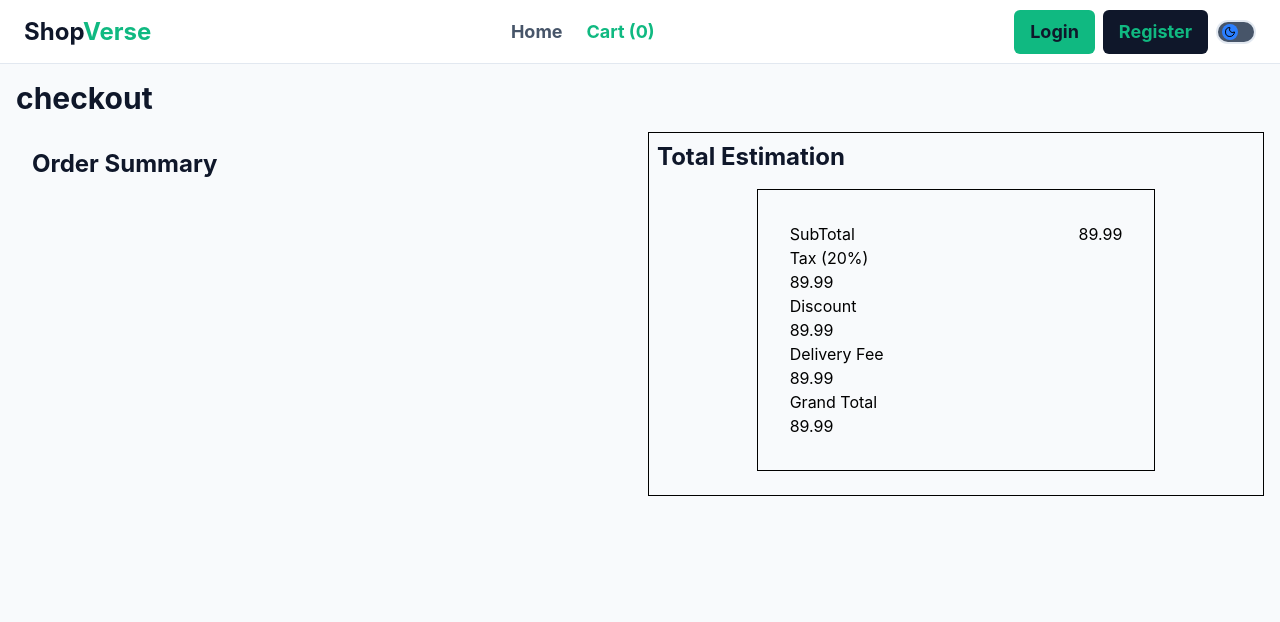
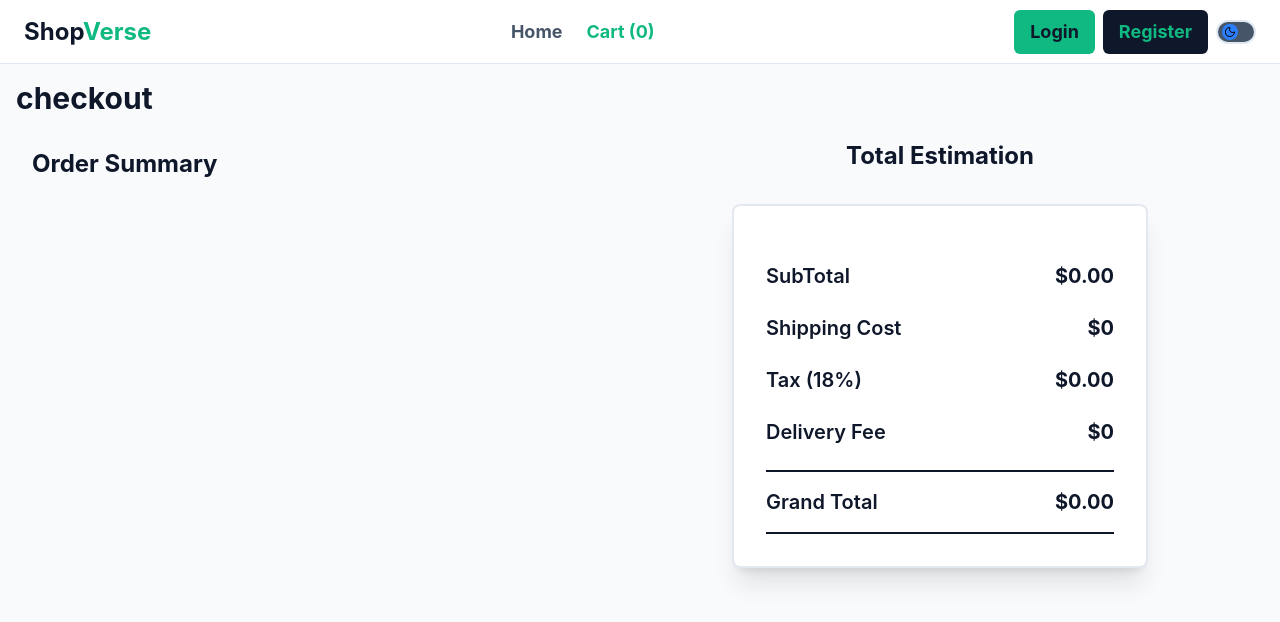
Before and after one commit to Puneetkumarboinpally/ShopVerse-React-E-Commerce-Experience, a React (Vite) app in the folder ShopVerse/: page /cart in a window 1280 px wide. Shown: the top 622 px of the page. Built offline with nearby package versions, Linux system fonts and the light colour scheme.

Commit message:
Total Calculation section updated

```diff
--- a/ShopVerse/src/context/CartContext.jsx
+++ b/ShopVerse/src/context/CartContext.jsx
@@ -43,9 +43,39 @@ const CartProvider = ({ children }) => {
     const removeFromCart = cartItem.filter((item) => item.id !== productId);
     setCartItem(removeFromCart);
   };
+
+  // SUBTOTAL FUNCTION
+  const calculateTotal = () => {
+    const validItems = cartItem
+      .map((item) => ({
+        ...item,
+        product: getProductsById(item.id),
+      }))
+      .filter((item) => item.product);
+
+    const subTotal = validItems.reduce(
+      (total, item) => total + item.quantity * item.product.price,
+      0,
+    );
+
+    const shipping = subTotal === 0 || subTotal > 500 ? 0 : 50;
+    const tax = subTotal * 0.18;
+    const delivery = subTotal === 0 || subTotal > 200 ? 0 : 20;
+
+    const total = subTotal + shipping + tax + delivery;
+
+    return { subTotal, shipping, tax, delivery, total };
+  };
+
   return (
     <CartContext.Provider
-      value={{ addToCart, cartItem, remove, getCartItemsWithProducts }}
+      value={{
+        addToCart,
+        cartItem,
+        remove,
+        getCartItemsWithProducts,
+        calculateTotal,
+      }}
     >
       {children}
     </CartContext.Provider>
--- a/ShopVerse/src/pages/Cart.jsx
+++ b/ShopVerse/src/pages/Cart.jsx
@@ -1,15 +1,22 @@
 import { useCart } from "../context/CartContext";
 
+const groupTotal = "flex justify-between items-center my-6";
+const TotalHeader = "text-text text-xl font-semibold";
+const totalValue = "text-text text-xl font-bold";
+
 const Cart = () => {
-  const { getCartItemsWithProducts } = useCart();
-
+  const { getCartItemsWithProducts, remove, calculateTotal } = useCart();
   const cartItem = getCartItemsWithProducts();
+  const order = calculateTotal();
 
   return (
-    <div className="mt-16 h-screen p-4">
+    <div className="mt-16 min-h-screen p-4">
       <h1 className="text-text text-3xl font-bold mb-4">checkout</h1>
+      {/* GRID CONTAINER */}
 
-      <div className="grid grid-cols-1 lg:grid-cols-2 gap-4">
+      <div className="grid grid-cols-1 lg:grid-cols-2 gap-4 relative">
+        {/* LEFT CONTAINER */}
+
         <div className="p-2">
           <h1 className="text-text text-2xl p-2 font-bold">Order Summary</h1>
           <div className="flex flex-col gap-2 p-4">
@@ -48,6 +55,7 @@ const Cart = () => {
                     $ {item.product.price}
                   </p>
                   <button
+                    onClick={() => remove(item.product.id)}
                     className="px-4 py-2 border rounded-lg text-text font-semibold cursor-pointer
                   active:scale-95 transition-all duration-300 hover:translate-y-[-2px]"
                   >
@@ -59,29 +67,32 @@ const Cart = () => {
             ))}
           </div>
         </div>
+        {/* Right container */}
 
-        <div className="right-container p-2 border">
+        <div className="p-2 flex flex-col items-center lg:fixed right-5 lg:w-1/2">
           <h2 className="text-text text-2xl p- font-bold">Total Estimation</h2>
-          <div className="p-8 border w-2/3 flex flex-col mx-auto my-4">
-            <div className="flex justify-between items-center">
-              <h2>SubTotal</h2>
-              <p>89.99</p>
+          <div className="p-8 border-2 border-border w-full lg:w-2/3 bg-surface rounded-lg shadow-xl  mt-8">
+            <div className={groupTotal}>
+              <h2 className={TotalHeader}>SubTotal</h2>
+              <p className={totalValue}>${order.subTotal.toFixed(2)}</p>
             </div>
-            <div>
-              <h2>Tax (20%)</h2>
-              <p>89.99</p>
+            <div className={groupTotal}>
+              <h2 className={TotalHeader}>Shipping Cost</h2>
+              <p className={totalValue}>${order.shipping}</p>
             </div>
-            <div>
-              <h2>Discount</h2>
-              <p>89.99</p>
+            <div className={groupTotal}>
+              <h2 className={TotalHeader}>Tax (18%)</h2>
+              <p className={totalValue}>${order.tax.toFixed(2)}</p>
             </div>
-            <div>
-              <h2>Delivery Fee</h2>
-              <p>89.99</p>
+            <div className={groupTotal}>
+              <h2 className={TotalHeader}>Delivery Fee</h2>
+              <p className={totalValue}>${order.delivery}</p>
             </div>
-            <div>
-              <h2>Grand Total</h2>
-              <p>89.99</p>
+            <div className={`${groupTotal} border-y-2 border-text py-4 mb-0`}>
+              <h2 className={TotalHeader}>Grand Total</h2>
+              <p className={`${totalValue}`}>
+                ${order.total.toFixed(2)}
+              </p>
             </div>
           </div>
         </div>
```
